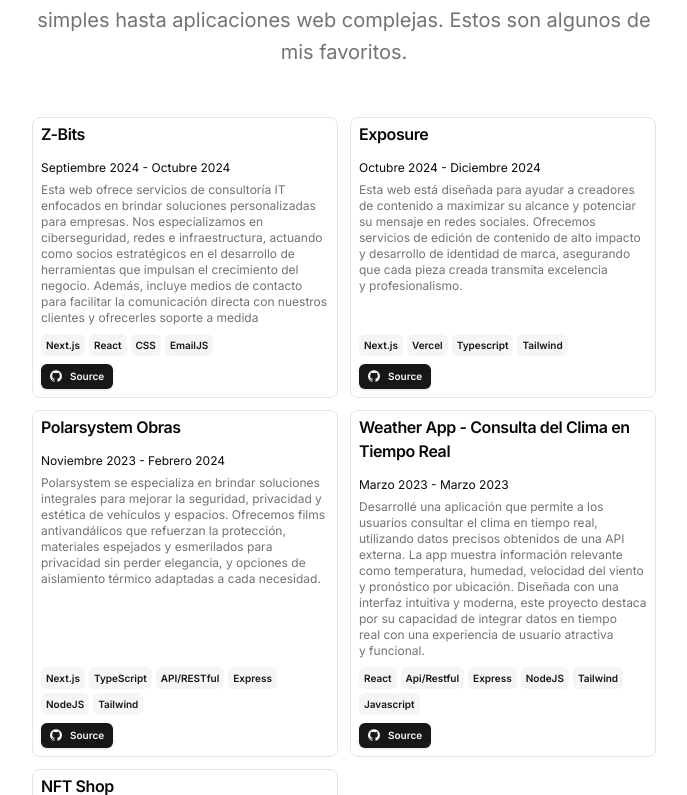
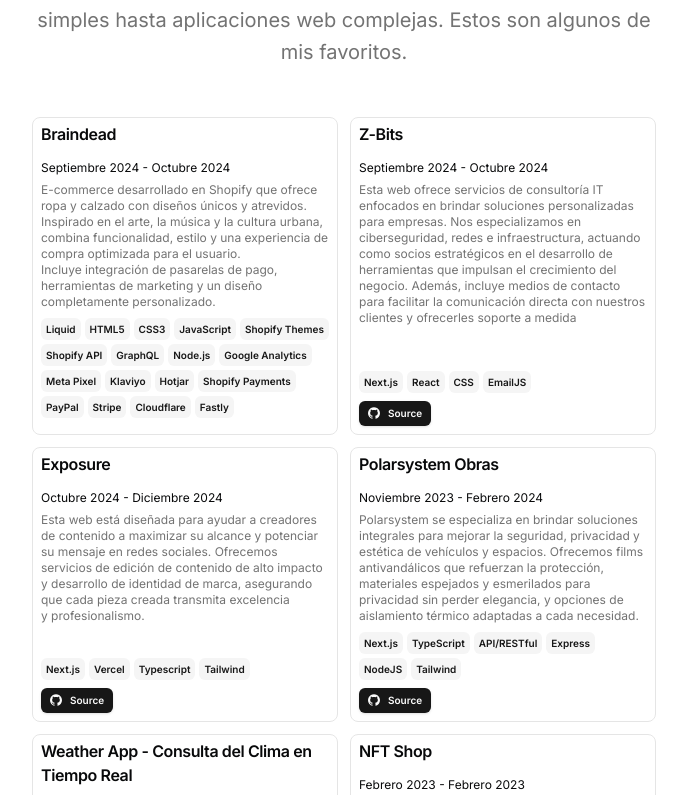
Before and after one commit to FakuKostasDvlpr/Portffolio, a Next.js app: page / in a window 1280 px wide. Shown: the part 1285-2080 px from the top of the page, without its empty margins (296-983 px from the left). Built offline with nearby package versions, Linux system fonts and the light colour scheme.

Commit message:
add changes

```diff
--- a/src/data/resume.tsx
+++ b/src/data/resume.tsx
@@ -122,7 +122,7 @@ export const DATA = {
   education: [
     {
       school: "NUCBA - Desarrollador Fullstack",
-      href: "https://www.linkedin.com/in/facundo-costas-tealdi/overlay/1635548753468/single-media-viewer/?profileId=ACoAADsjJjsBMzbbnC0bc5eZTRtU9JgBu3wcfGM",
+      href: "https://nucba.com.ar/",
       degree: "Técnico en Informática",
       logoUrl: "https://res.cloudinary.com/dcatzxqqf/image/upload/v1680895973/Galileo-Platform/Images/icons/logoOg_x23x0x.png",
       start: "2023",
@@ -138,6 +138,49 @@ export const DATA = {
     }
   ],
   projects: [
+    {
+      title: "Braindead",
+      href: "https://wearebraindead.com/",
+      dates: "Septiembre 2024 - Octubre 2024",
+      active: true,
+      description:
+        "E-commerce desarrollado en Shopify que ofrece ropa y calzado con diseños únicos y atrevidos. Inspirado en el arte, la música y la cultura urbana, combina funcionalidad, estilo y una experiencia de compra optimizada para el usuario. Incluye integración de pasarelas de pago, herramientas de marketing y un diseño completamente personalizado.",
+      technologies: [
+        // Frontend
+        "Liquid",
+        "HTML5",
+        "CSS3",
+        "JavaScript",
+        "Shopify Themes",
+
+        // Backend
+        "Shopify API",
+        "GraphQL",
+        "Node.js",
+
+        // Herramientas de Marketing
+        "Google Analytics",
+        "Meta Pixel",
+        "Klaviyo",
+        "Hotjar",
+
+        // Pasarelas de Pago
+        "Shopify Payments",
+        "PayPal",
+        "Stripe",
+
+        // CDNs y Optimización
+        "Cloudflare",
+        "Fastly"
+      ],
+      // links: [
+      //   {
+      //     type: "Source",
+      //     href: "",
+      //     icon: <Icons.github className="size-3" />,
+      //   },
+      // ],
+    },
     {
       title: "Z-Bits",
       href: "https://zbits.vercel.app/",
```
